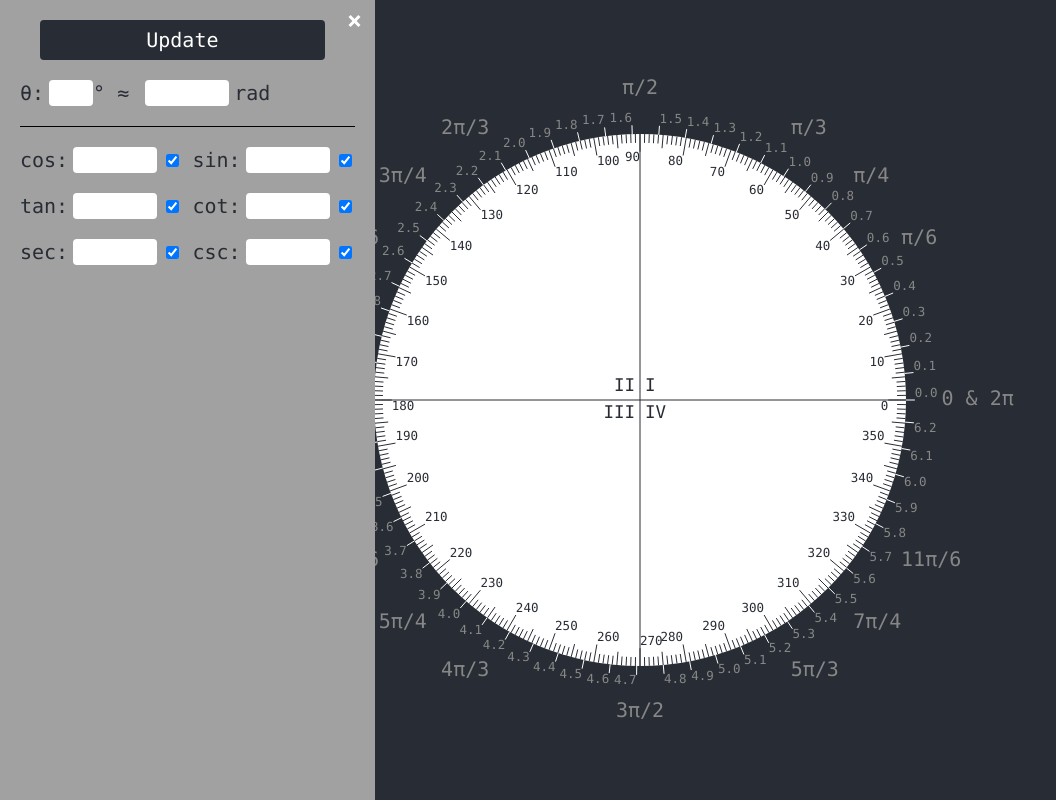
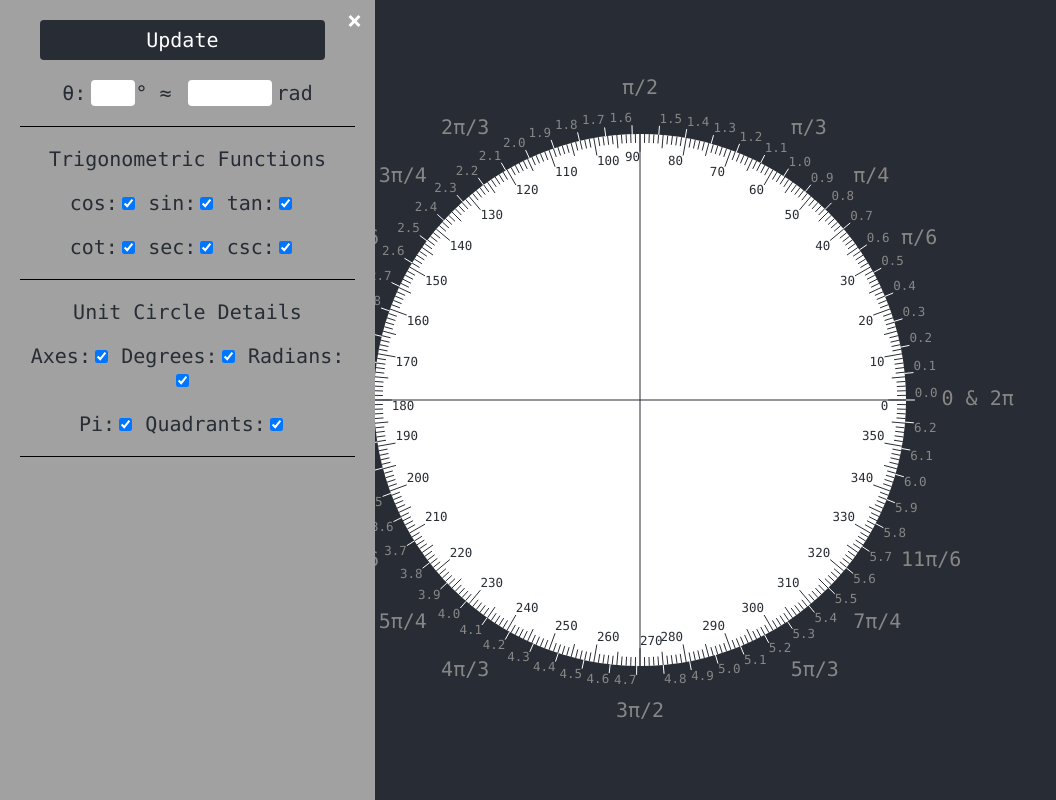
Before and after one commit to conwayjw97/Trig-Assist, a React (Create React App) app: page / in a window 1280 px wide. Shown: the whole page, without its empty margins (0-1056 px from the left). Built offline with nearby package versions, Linux system fonts and the light colour scheme.

Commit message:
Added unit circle customisation

```diff
--- a/src/App.js
+++ b/src/App.js
@@ -19,6 +19,13 @@ function App() {
     "cot": true,
     "sec": true,
     "csc": true,
+  });
+  const [circleDetails, setCircleDetails] = useState({
+    "axes": true,
+    "degrees": true,
+    "radians": true,
+    "pi": true,
+    "quadrants": true,
   });
   const [updateCount, setUpdateCount] = useState(0);
 
@@ -84,6 +91,29 @@ function App() {
     setTrigVisible(newTrigVisible);
   }
 
+  const handleCircleDetailChange = (event) => {
+    console.log("AAAAAAA");
+    const newCircleDetails = circleDetails;
+    switch(event.target.id){
+      case "axis-checkbox":
+        newCircleDetails.axes = !circleDetails.axes;
+        break;
+      case "degree-checkbox":
+        newCircleDetails.degrees = !circleDetails.degrees;
+        break;
+      case "radian-checkbox":
+        newCircleDetails.radians = !circleDetails.radians;
+        break;
+      case "pi-checkbox":
+        newCircleDetails.pi = !circleDetails.pi;
+        break;
+      case "quadrant-checkbox":
+        newCircleDetails.quadrants = !circleDetails.quadrants;
+        break;
+    }
+    setCircleDetails(newCircleDetails);
+  }
+
   return (
     <div className="App">
       <SettingsMenu
@@ -93,11 +123,13 @@ function App() {
         handleRadianAngleChange={handleRadianAngleChange}
         handleUpdateClicked={handleUpdateClicked}
         handleTrigSelectionChange={handleTrigSelectionChange}
+        handleCircleDetailChange={handleCircleDetailChange}
         trigValues={trigValues}
         />
       <Canvas
         radianAngle={radianAngle}
         trigVisible={trigVisible}
+        circleDetails={circleDetails}
         updateCount={updateCount}
         />
     </div>
--- a/src/components/canvas/Canvas.js
+++ b/src/components/canvas/Canvas.js
@@ -10,7 +10,7 @@ function Canvas(props) {
   useEffect(() => {
     const canvas = canvasRef.current;
     const ctx = canvas.getContext("2d");
-    const canvasDrawer = new CanvasDrawer(ctx, width, height, props.trigVisible);
+    const canvasDrawer = new CanvasDrawer(ctx, width, height, props.trigVisible, props.circleDetails);
     if(props.radianAngle != null){
       canvasDrawer.drawAngleLine(props.radianAngle);
     }
--- a/src/components/canvas/utils/CanvasDrawer.js
+++ b/src/components/canvas/utils/CanvasDrawer.js
@@ -11,11 +11,12 @@ const black = "rgb(40, 44, 52)";
 const grey = "rgb(135, 135, 135)";
 
 export default class CanvasDrawer {
-  constructor(ctx, width, height, trigVisible) {
+  constructor(ctx, width, height, trigVisible, circleDetails) {
     this.ctx = ctx;
     this.width = width;
     this.height = height;
     this.trigVisible = trigVisible;
+    this.circleDetails = circleDetails;
     this.radius = Math.floor(height/3);
     this.circle = new Circle(this.width/2, this.height/2, this.width, this.height, this.radius);
     this.resetCanvas();
@@ -131,12 +132,12 @@ export default class CanvasDrawer {
     this.ctx.stroke();
 
     // Write angle value
+    this.ctx.font = "20px Consolas";
     this.ctx.fillStyle = white;
     this.textAlignOutwards(angle);
     this.ctx.fillText(radToDeg(angle).toFixed(2) + "°", lineEndX, lineEndY);
 
     this.ctx.fillStyle = green;
-    this.ctx.font = "20px Consolas";
 
     // Write cos values
     if(this.trigVisible.cos){
@@ -180,6 +181,7 @@ export default class CanvasDrawer {
   }
 
   resetCanvas() {
+    console.log(this.circleDetails);
     const circleCentreX = this.circle.centreX;
     const circleCentreY = this.circle.centreY;
     const radius = this.circle.radius;
@@ -193,8 +195,10 @@ export default class CanvasDrawer {
     this.ctx.arc(circleCentreX, circleCentreY, radius, degToRad(0), degToRad(360), false);
     this.ctx.fill();
 
+    this.ctx.lineWidth = 1;
+
     // Draw degree unit lines
-    this.ctx.lineWidth = 1;
+    if(this.circleDetails.degrees){
       this.ctx.strokeStyle = black;
       for(let i=0; i<360; i+=1) {
         let degreeUnitLen = (radius / 30);
@@ -214,10 +218,12 @@ export default class CanvasDrawer {
         this.ctx.lineTo(lineEndX, lineEndY);
         this.ctx.stroke();
       }
+    }
 
     // Draw radian unit lines
+    const radianUnitLen = (radius / 30);
+    if(this.circleDetails.radians){
       this.ctx.strokeStyle = white;
-    const radianUnitLen = (radius / 30);
       for(let i=0.0; i<(2*Math.PI); i+=0.1) {
         const [lineStartX, lineStartY] = this.circle.circleEndCoords(i);
         const [lineEndX, lineEndY] = this.circle.circleEndOffsetCoords(i, radianUnitLen);
@@ -227,9 +233,12 @@ export default class CanvasDrawer {
         this.ctx.lineTo(lineEndX, lineEndY);
         this.ctx.stroke();
       }
+    }
+
+    this.ctx.font = "12.5px Consolas";
 
     // Write degree unit values
-    this.ctx.font = "12.5px Consolas";
+    if(this.circleDetails.degrees){
       this.ctx.fillStyle = black;
       const degreeUnitValueLen = (radius / 15);
       for(let i=0; i<360; i+=10) {
@@ -239,18 +248,22 @@ export default class CanvasDrawer {
         this.textAlignInwards(radians);
         this.ctx.fillText(i, posX, posY);
       }
+    }
+
+    this.ctx.fillStyle = grey;
 
     // Write radian unit values
-    this.ctx.fillStyle = grey;
+    if(this.circleDetails.radians){
       for(let i=0.0; i<(2*Math.PI); i+=0.1) {
         const [posX, posY] = this.circle.circleEndOffsetCoords(i, radianUnitLen);
 
         this.textAlignOutwards(i);
         this.ctx.fillText(i.toFixed(1), posX, posY);
       }
+    }
 
     // Write Pi unit values
-    this.ctx.fillStyle = grey;
+    if(this.circleDetails.pi){
       this.ctx.font = "20px Consolas";
       this.ctx.textAlign = "start";
       this.ctx.textBaseline = "middle";
@@ -296,8 +309,10 @@ export default class CanvasDrawer {
       this.ctx.fillText("7π/4", lineEndX, lineEndY);
       [lineEndX, lineEndY] = this.circle.circleEndOffsetCoords(degToRad(330), (radianUnitLen * 4));
       this.ctx.fillText("11π/6", lineEndX, lineEndY);
+    }
 
     // Draw axis lines
+    if(this.circleDetails.axes){
       this.ctx.strokeStyle = black;
 
       this.ctx.beginPath();
@@ -309,8 +324,10 @@ export default class CanvasDrawer {
       this.ctx.moveTo(circleCentreX, circleCentreY-radius);
       this.ctx.lineTo(circleCentreX, circleCentreY+radius);
       this.ctx.stroke();
+    }
 
     // Write quadtrants
+    if(this.circleDetails.qudarants){
       this.ctx.fillStyle = black;
       this.ctx.font = "17.5px Consolas";
       this.ctx.textAlign = "start";
@@ -323,6 +340,7 @@ export default class CanvasDrawer {
       this.ctx.fillText("III", circleCentreX-5, circleCentreY+5);
       this.ctx.textAlign = "start";
       this.ctx.fillText("IV", circleCentreX+5, circleCentreY+5);
+    }
   }
 
   onMouseMove(e){
--- a/src/components/settings_menu/SettingsMenu.js
+++ b/src/components/settings_menu/SettingsMenu.js
@@ -6,36 +6,48 @@ function SettingsMenu(props) {
   return (
     <Menu className="settings-menu" left noOverlay disableAutoFocus isOpen width={375}>
       <button onClick={props.handleUpdateClicked} className="wide-button">Update</button>
-      <label style={{padding: "1em 0", borderBottom: "1px solid black"}}>
+      <label style={{padding: "1em 0", borderBottom: "1px solid black", textAlign: "center"}}>
           θ:
           <input type="text" style={{marginLeft: "0.25em"}} value={props.degreeAngle} onChange={props.handleDegreeAngleChange} className="small-input" />
           ° ≈
           <input type="text" style={{marginLeft: "0.8em", marginRight: "0.25em"}} value={props.radianAngle} onChange={props.handleRadianAngleChange} className="medium-input" />
           rad
       </label>
-      <label style={{paddingTop: "1em"}}>
+      <label style={{paddingTop: "1em", textAlign: "center"}}>
+          Trigonometric Functions
+      </label>
+      <label style={{paddingTop: "1em", textAlign: "center"}}>
           cos:
-          <input type="text" style={{marginLeft: "0.25em", marginRight: "0.25em"}} value={props.trigValues.cos} className="medium-input" />
           <input id="cos-checkbox" type="checkbox" style={{marginRight: "1em"}} defaultChecked onChange={props.handleTrigSelectionChange} className="" />
           sin:
-          <input type="text" style={{marginLeft: "0.25em", marginRight: "0.25em"}} value={props.trigValues.sin} className="medium-input" />
-          <input id="sin-checkbox" type="checkbox" defaultChecked onChange={props.handleTrigSelectionChange} className="" />
+          <input id="sin-checkbox" type="checkbox" style={{marginRight: "1em"}} defaultChecked onChange={props.handleTrigSelectionChange} className="" />
+          tan:
+          <input id="tan-checkbox" type="checkbox" style={{marginRight: "1em"}} defaultChecked onChange={props.handleTrigSelectionChange} className="" />
       </label>
-      <label style={{paddingTop: "1em"}}>
-          tan:
-          <input type="text" style={{marginLeft: "0.25em", marginRight: "0.25em"}} value={props.trigValues.tan} className="medium-input" />
-          <input id="tan-checkbox" type="checkbox" style={{marginRight: "1em"}} defaultChecked onChange={props.handleTrigSelectionChange} className="" />
+      <label style={{paddingTop: "1em", paddingBottom: "1em", borderBottom: "1px solid black", textAlign: "center"}}>
           cot:
-          <input type="text" style={{marginLeft: "0.25em", marginRight: "0.25em"}} value={props.trigValues.cot} className="medium-input" />
-          <input id="cot-checkbox" type="checkbox" defaultChecked onChange={props.handleTrigSelectionChange} className="" />
-      </label>
-      <label style={{paddingTop: "1em"}}>
+          <input id="cot-checkbox" type="checkbox" style={{marginRight: "1em"}} defaultChecked onChange={props.handleTrigSelectionChange} className="" />
           sec:
-          <input type="text" style={{marginLeft: "0.25em", marginRight: "0.25em"}} value={props.trigValues.sec} className="medium-input" />
           <input id="sec-checkbox" type="checkbox" style={{marginRight: "1em"}} defaultChecked onChange={props.handleTrigSelectionChange} className="" />
           csc:
-          <input type="text" style={{marginLeft: "0.25em", marginRight: "0.25em"}} value={props.trigValues.csc} className="medium-input" />
-          <input id="csc-checkbox" type="checkbox" defaultChecked onChange={props.handleTrigSelectionChange} className="" />
+          <input id="csc-checkbox" type="checkbox" style={{marginRight: "1em"}} defaultChecked onChange={props.handleTrigSelectionChange} className="" />
+      </label>
+      <label style={{paddingTop: "1em", textAlign: "center"}}>
+          Unit Circle Details
+      </label>
+      <label style={{paddingTop: "1em", textAlign: "center"}}>
+          Axes:
+          <input id="axis-checkbox" type="checkbox" style={{marginRight: "1em"}} defaultChecked onChange={props.handleCircleDetailChange} className="" />
+          Degrees:
+          <input id="degree-checkbox" type="checkbox" style={{marginRight: "1em"}} defaultChecked onChange={props.handleCircleDetailChange} className="" />
+          Radians:
+          <input id="radian-checkbox" type="checkbox" style={{marginRight: "1em"}} defaultChecked onChange={props.handleCircleDetailChange} className="" />
+      </label>
+      <label style={{paddingTop: "1em", paddingBottom: "1em", borderBottom: "1px solid black", textAlign: "center"}}>
+          Pi:
+          <input id="pi-checkbox" type="checkbox" style={{marginRight: "1em"}} defaultChecked onChange={props.handleCircleDetailChange} className="" />
+          Quadrants:
+          <input id="quadrant-checkbox" type="checkbox" style={{marginRight: "1em"}} defaultChecked onChange={props.handleCircleDetailChange} className="" />
       </label>
     </Menu>
   );
```
Lines whose indentation alone changed are shown as unchanged.
